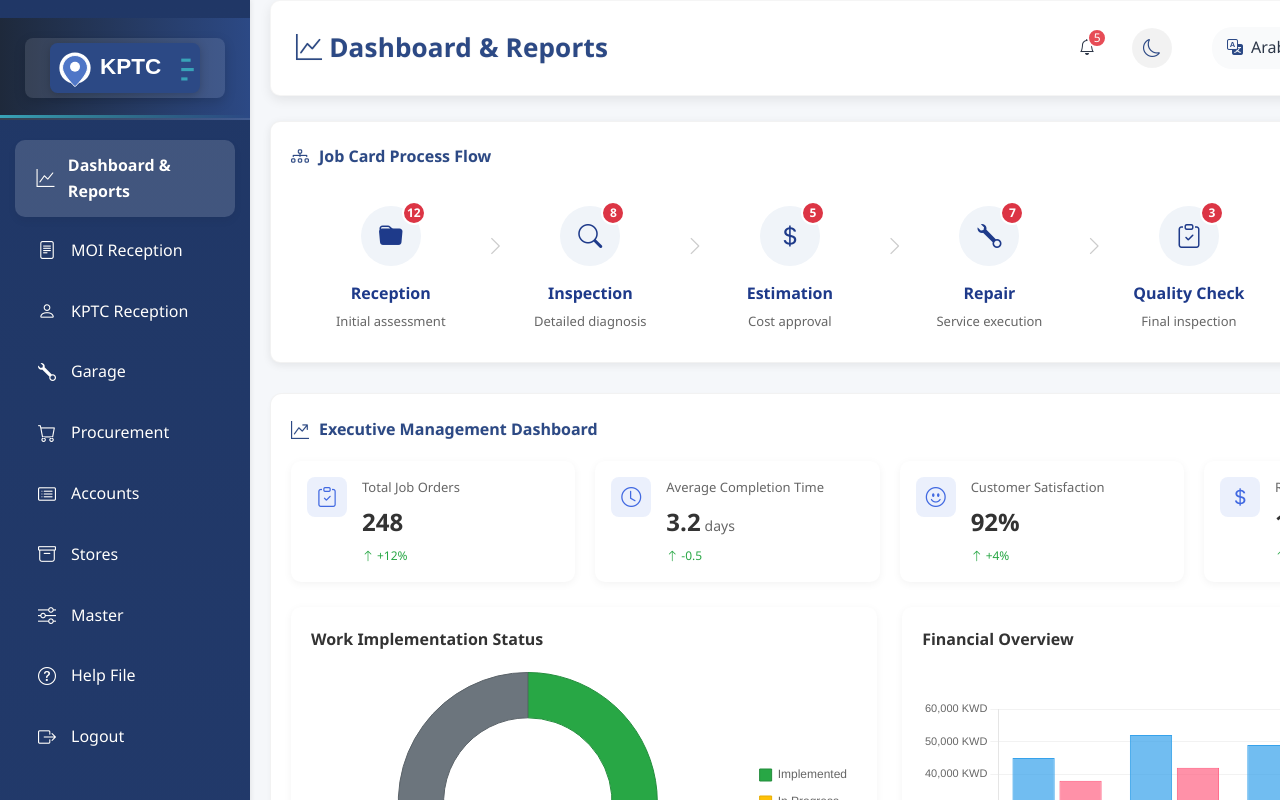
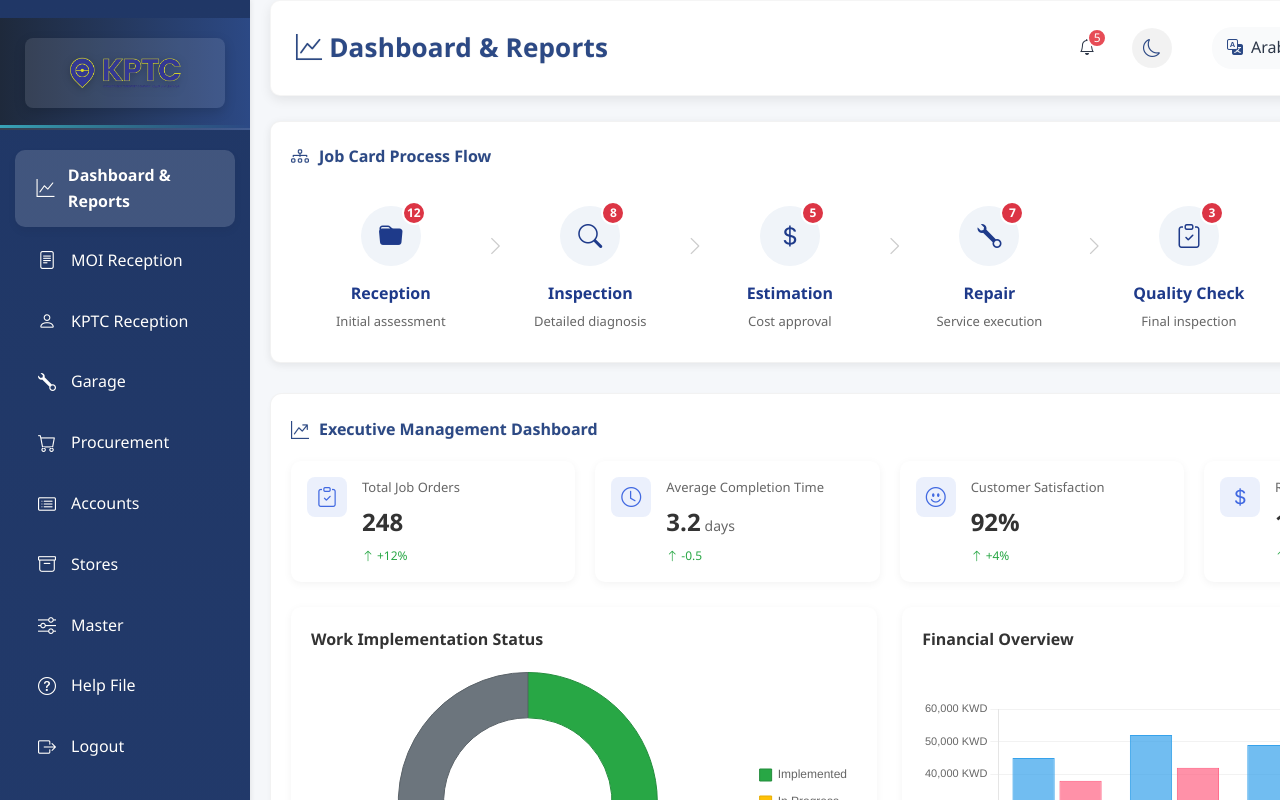
Before and after one commit to ghousekw/KPTC_Dashboard_React, a React (Vite) app: page / in a window 1280 px wide. Shown: the top 800 px of the page. Built offline with nearby package versions, Linux system fonts and the light colour scheme.

Commit message:
Update to use original KPTC logo

```diff
--- a/src/components/dashboard/KPTCDashboard.css
+++ b/src/components/dashboard/KPTCDashboard.css
@@ -188,7 +188,7 @@ body.rtl-layout .user-profile .placeholder-img {
 .brand .logo-container {
   position: relative;
   width: 100%;
-  height: 60px;
+  height: 70px;
   display: flex;
   align-items: center;
   justify-content: center;
@@ -200,10 +200,10 @@ body.rtl-layout .user-profile .placeholder-img {
 }
 
 .brand img {
-  max-width: 180px;
+  max-width: 200px;
   height: auto;
   object-fit: contain;
-  max-height: 50px;
+  max-height: 65px;
   filter: drop-shadow(0 2px 4px rgba(0, 0, 0, 0.2));
   transition: all 0.3s ease;
   position: relative;
--- a/src/components/dashboard/KPTCDashboard.jsx
+++ b/src/components/dashboard/KPTCDashboard.jsx
@@ -99,7 +99,7 @@ const KPTCDashboard = () => {
         <div className="brand">
           <div className="logo-container">
             <img
-              src="/assets/images/logo.svg"
+              src="/assets/images/kptc-logo.png"
               alt="KPTC Logo"
               onError={(e) => {
                 e.target.style.display = 'none';
```
